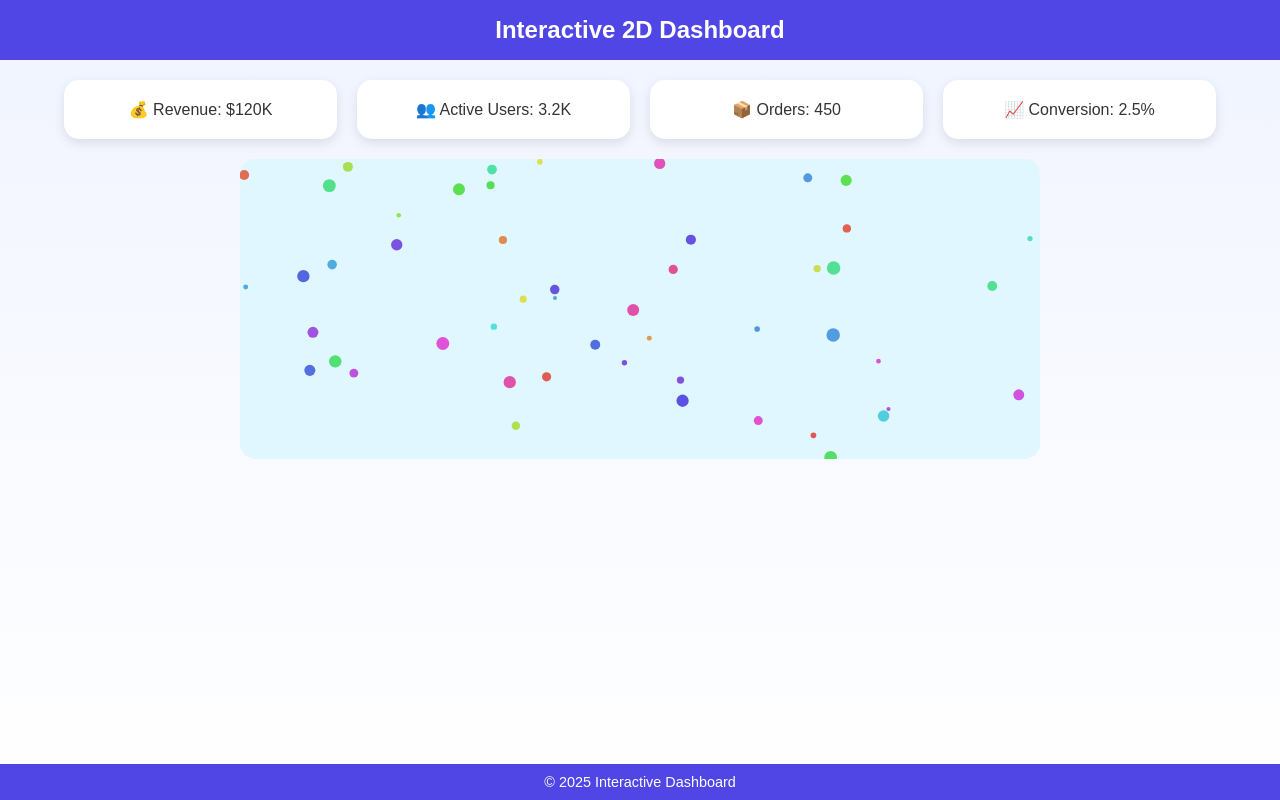
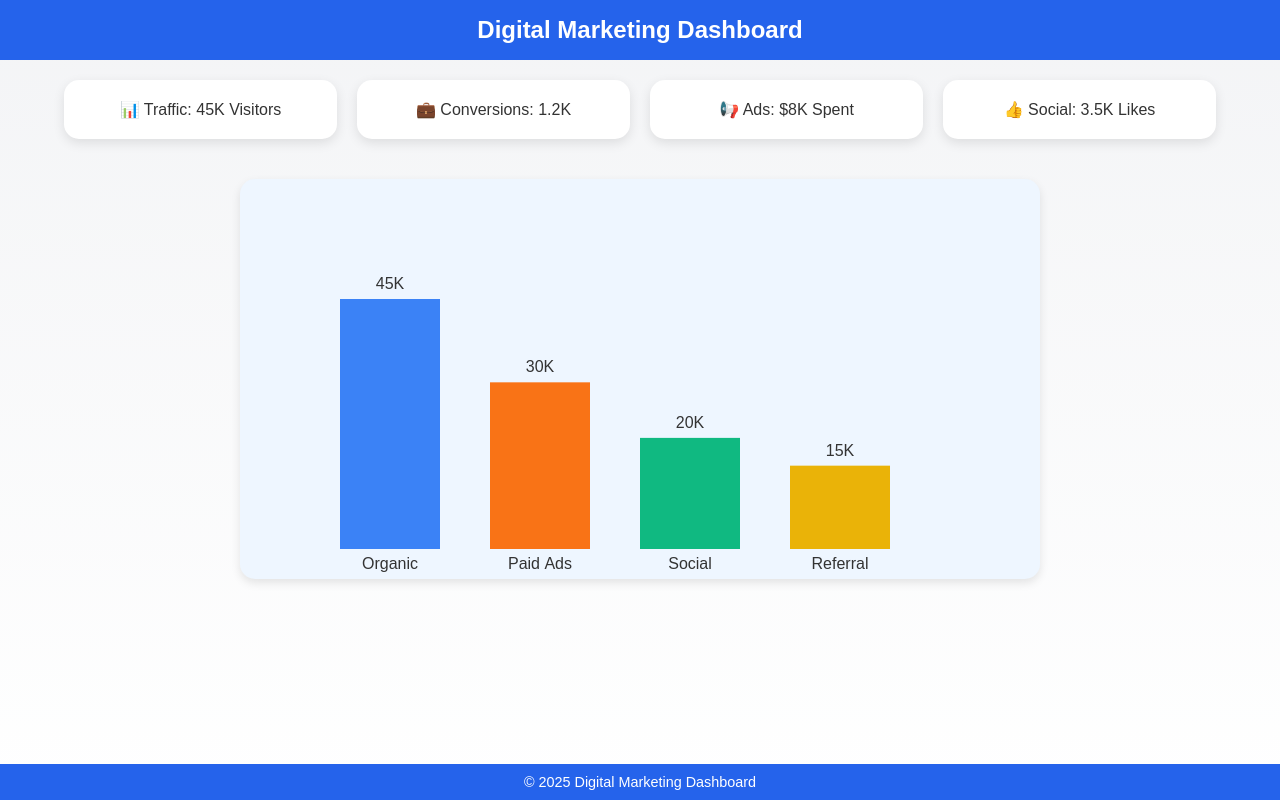
Before and after one commit to krupachellapureddi-afk/Collab, a plain HTML site: page index.html in a window 1280 px wide. Drawn offline with Linux system fonts and the light colour scheme.

Commit message:
Update index.html
about digital market

```diff
--- a/index.html
+++ b/index.html
@@ -3,7 +3,7 @@
 <head>
   <meta charset="UTF-8">
   <meta name="viewport" content="width=device-width, initial-scale=1.0">
-  <title>Interactive 2D Dashboard</title>
+  <title>Digital Marketing Dashboard</title>
   <style>
     * {
       margin: 0;
@@ -12,17 +12,15 @@
     }
     body {
       font-family: Arial, sans-serif;
-      background: linear-gradient(to bottom, #f0f4ff, #ffffff);
+      background: linear-gradient(to bottom, #f3f4f6, #ffffff);
       color: #333;
       display: flex;
       flex-direction: column;
       align-items: center;
-      justify-content: flex-start;
       min-height: 100vh;
-      overflow-x: hidden;
     }
     header {
-      background: #4f46e5;
+      background: #2563eb;
       color: white;
       width: 100%;
       padding: 1rem;
@@ -35,7 +33,7 @@
       grid-template-columns: repeat(auto-fit, minmax(200px, 1fr));
       gap: 20px;
       width: 90%;
-      margin-top: 20px;
+      margin: 20px auto;
     }
     .card {
       background: white;
@@ -43,84 +41,118 @@
       border-radius: 15px;
       box-shadow: 0 4px 12px rgba(0,0,0,0.1);
       transition: transform 0.3s ease, box-shadow 0.3s ease;
+      text-align: center;
       cursor: pointer;
-      text-align: center;
     }
     .card:hover {
-      transform: translateY(-10px) scale(1.05);
+      transform: translateY(-8px) scale(1.03);
       box-shadow: 0 8px 20px rgba(0,0,0,0.2);
     }
     canvas {
+      background: #eef6ff;
       border-radius: 15px;
-      background: #e0f7ff;
       display: block;
       margin: 20px auto;
+      box-shadow: 0 4px 10px rgba(0,0,0,0.1);
     }
     footer {
+      background: #2563eb;
+      color: white;
+      text-align: center;
+      width: 100%;
+      padding: 10px;
       margin-top: auto;
-      background: #4f46e5;
-      color: white;
-      width: 100%;
-      text-align: center;
-      padding: 10px;
       font-size: 0.9rem;
     }
   </style>
 </head>
 <body>
-  <header>Interactive 2D Dashboard</header>
+  <header>Digital Marketing Dashboard</header>
+
   <section class="dashboard">
-    <div class="card" onclick="alert('Revenue Card Clicked!')">💰 Revenue: $120K</div>
-    <div class="card" onclick="alert('Users Card Clicked!')">👥 Active Users: 3.2K</div>
-    <div class="card" onclick="alert('Orders Card Clicked!')">📦 Orders: 450</div>
-    <div class="card" onclick="alert('Conversion Card Clicked!')">📈 Conversion: 2.5%</div>
+    <div class="card" onclick="showDetails('Traffic Sources: Organic, Paid, Social')">📊 Traffic: 45K Visitors</div>
+    <div class="card" onclick="showDetails('Conversions: Leads and Purchases')">💼 Conversions: 1.2K</div>
+    <div class="card" onclick="showDetails('Ad Campaign Performance')">📢 Ads: $8K Spent</div>
+    <div class="card" onclick="showDetails('Social Media Engagement Rates')">👍 Social: 3.5K Likes</div>
   </section>
 
-  <canvas id="animationCanvas" width="800" height="300"></canvas>
+  <canvas id="chartCanvas" width="800" height="400"></canvas>
 
-  <footer>© 2025 Interactive Dashboard</footer>
+  <footer>© 2025 Digital Marketing Dashboard</footer>
 
   <script>
-    const canvas = document.getElementById('animationCanvas');
+    // Show details popup
+    function showDetails(message) {
+      alert(message);
+    }
+
+    const canvas = document.getElementById('chartCanvas');
     const ctx = canvas.getContext('2d');
 
-    let particles = [];
-    for (let i = 0; i < 50; i++) {
-      particles.push({
-        x: Math.random() * canvas.width,
-        y: Math.random() * canvas.height,
-        radius: Math.random() * 5 + 2,
-        dx: (Math.random() - 0.5) * 2,
-        dy: (Math.random() - 0.5) * 2,
-        color: `hsl(${Math.random()*360}, 70%, 60%)`
+    const data = [45, 30, 20, 15];
+    const labels = ['Organic', 'Paid Ads', 'Social', 'Referral'];
+    const colors = ['#3b82f6', '#f97316', '#10b981', '#eab308'];
+
+    function drawBarChart() {
+      const barWidth = 100;
+      const gap = 50;
+      const maxVal = Math.max(...data);
+
+      ctx.clearRect(0, 0, canvas.width, canvas.height);
+      ctx.font = '16px Arial';
+      ctx.textAlign = 'center';
+
+      data.forEach((value, i) => {
+        const x = 100 + i * (barWidth + gap);
+        const height = (value / maxVal) * 250;
+        const y = canvas.height - height - 30;
+
+        ctx.fillStyle = colors[i];
+        ctx.fillRect(x, y, barWidth, height);
+
+        ctx.fillStyle = '#333';
+        ctx.fillText(labels[i], x + barWidth / 2, canvas.height - 10);
+        ctx.fillText(value + 'K', x + barWidth / 2, y - 10);
       });
     }
 
-    function draw() {
-      ctx.clearRect(0, 0, canvas.width, canvas.height);
-      particles.forEach(p => {
-        ctx.beginPath();
-        ctx.arc(p.x, p.y, p.radius, 0, Math.PI * 2);
-        ctx.fillStyle = p.color;
-        ctx.fill();
-        p.x += p.dx;
-        p.y += p.dy;
+    drawBarChart();
 
-        if(p.x < 0 || p.x > canvas.width) p.dx *= -1;
-        if(p.y < 0 || p.y > canvas.height) p.dy *= -1;
+    canvas.addEventListener('mousemove', (e) => {
+      const rect = canvas.getBoundingClientRect();
+      const x = e.clientX - rect.left;
+      const y = e.clientY - rect.top;
+
+      data.forEach((value, i) => {
+        const barX = 100 + i * 150;
+        const barWidth = 100;
+        const maxVal = Math.max(...data);
+        const height = (value / maxVal) * 250;
+        const barY = canvas.height - height - 30;
+
+        if (x > barX && x < barX + barWidth && y > barY && y < canvas.height - 30) {
+          canvas.style.cursor = 'pointer';
+        } else {
+          canvas.style.cursor = 'default';
+        }
       });
-      requestAnimationFrame(draw);
-    }
-    draw();
+    });
 
-    canvas.addEventListener('click', e => {
-      particles.push({
-        x: e.offsetX,
-        y: e.offsetY,
-        radius: Math.random() * 5 + 2,
-        dx: (Math.random() - 0.5) * 2,
-        dy: (Math.random() - 0.5) * 2,
-        color: `hsl(${Math.random()*360}, 70%, 60%)`
+    canvas.addEventListener('click', (e) => {
+      const rect = canvas.getBoundingClientRect();
+      const x = e.clientX - rect.left;
+      const y = e.clientY - rect.top;
+
+      data.forEach((value, i) => {
+        const barX = 100 + i * 150;
+        const barWidth = 100;
+        const maxVal = Math.max(...data);
+        const height = (value / maxVal) * 250;
+        const barY = canvas.height - height - 30;
+
+        if (x > barX && x < barX + barWidth && y > barY && y < canvas.height - 30) {
+          alert(`${labels[i]} Traffic: ${value}K Visitors`);
+        }
       });
     });
   </script>
```
